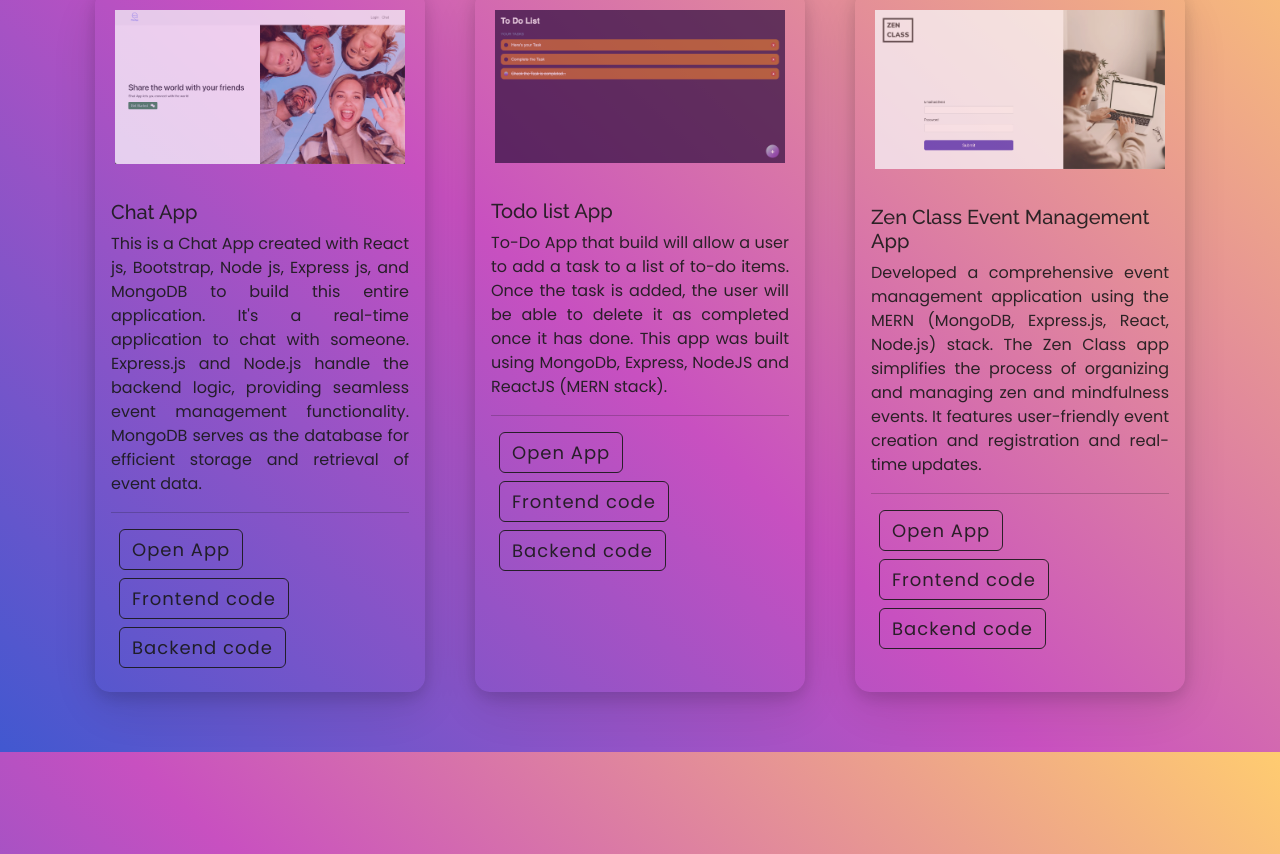
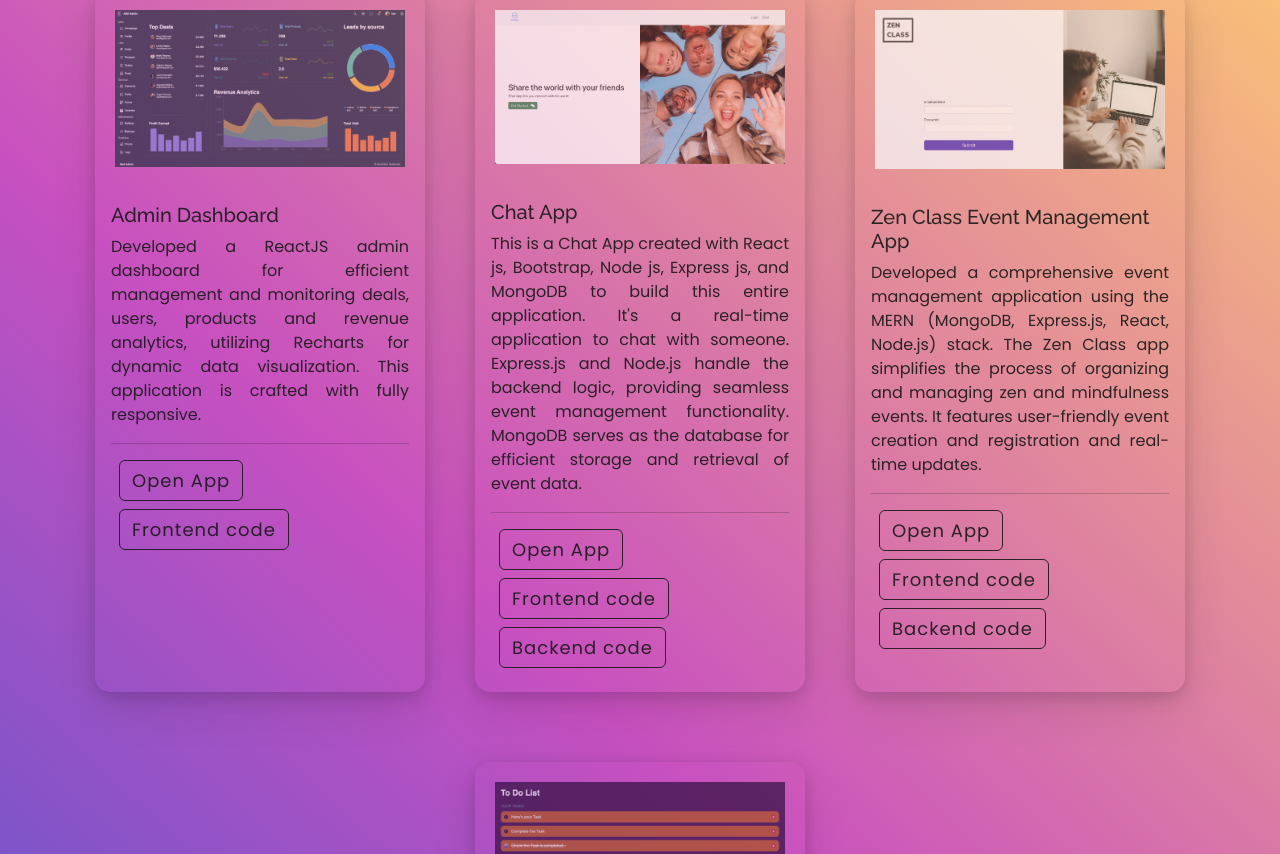
Before and after one commit to Abdul-43/portfolio, a React (Create React App) app: page / in a window 1280 px wide. Shown: the part 1766-2620 px from the top of the page. Built offline with nearby package versions, Linux system fonts and the light colour scheme.

Commit message:
third project

```diff
--- a/src/App.js
+++ b/src/App.js
@@ -16,7 +16,7 @@ function App() {
     x: 0,
     y: 0
   });
-  // console.log(mousePosition);
+
 
   useEffect(() => {
     const mouseMove = e => {
--- a/src/components/Header/Header.js
+++ b/src/components/Header/Header.js
@@ -88,7 +88,7 @@ function Header() {
           <Button
             onClick={() => {
               window.open(
-                "https://drive.google.com/file/d/1KewKReGCnUToEtF8gMz2gMPp7CBsAFpI/view?usp=sharing"
+                "https://drive.google.com/file/d/12S8oecif8gfOlP2KwJySv-Iw5FVgzJm8/view?usp=drive_link"
               );
             }}
             className="resumebtn"
--- a/src/components/Homepage/Homepage.js
+++ b/src/components/Homepage/Homepage.js
@@ -4,7 +4,6 @@ import { Container, Row, Col } from 'react-bootstrap'
 import Text from '../Homepage/Text'
 import {
   AiFillGithub,
-  AiFillInstagram,
 } from "react-icons/ai";
 import { FaLinkedinIn } from "react-icons/fa";
 
--- a/src/components/Projectlist/ProjectCard.js
+++ b/src/components/Projectlist/ProjectCard.js
@@ -14,16 +14,16 @@ function ProjectCard(props) {
           {props.description}
         </Card.Text>
         <hr />
-        <div className="d-flex flex-wrap">
-          <Button className="viewbtn mx-2 mb-2" variant="primary" href={props.ghLink} target="_blank">
+        <div className="d-flex flex-wrap ">
+          {props.ghLink && <Button className="viewbtn mx-2 mb-2" variant="primary" href={props.ghLink} target="_blank">
             Open App
-          </Button>
-          <Button className="viewbtn mx-2 mb-2" variant="primary" href={props.feLink} target="_blank">
+          </Button>}
+          {props.feLink && <Button className="viewbtn mx-2 mb-2" variant="primary" href={props.feLink} target="_blank">
             Frontend code
-          </Button>
-          <Button className="viewbtn mx-2 mb-2" variant="primary" href={props.beLink} target="_blank">
+          </Button>}
+          {props.beLink && <Button className="viewbtn mx-2 mb-2" variant="primary" href={props.beLink} target="_blank">
             Backend code
-          </Button>
+          </Button>}
         </div>
         {/* {console.log(props)}
         {!props.isBlog && props.demoLink && (
--- a/src/components/Projectlist/Projectlist.js
+++ b/src/components/Projectlist/Projectlist.js
@@ -5,7 +5,7 @@ import { Container, Row, Col } from 'react-bootstrap'
 import chatApp from '../../Assets/chatApp dp.png'
 import Todolist from '../../Assets/Todo-list.png'
 import zenClass from '../../Assets/zen class.png'
-
+import adminDashboard from "../../Assets/admin-dashboard.png"
 
 function Projectlist() {
   return (
@@ -16,6 +16,18 @@ function Projectlist() {
             <h3 className='aboutmetext' style={{ display: "flex", justifyContent: "center" }} >Projects </h3>
             <Col md={4} className="project-card">
               <ProjectCard
+                imgPath={adminDashboard}
+                isBlog={false}
+                title="Admin Dashboard"
+                description="Developed a ReactJS admin dashboard for efficient management and monitoring deals, users, products and revenue analytics, utilizing Recharts for dynamic data visualization. This application is crafted with fully responsive."
+                ghLink="https://react-dashboard-vite.netlify.app"
+                feLink="https://github.com/Abdul-43/react-dashboard.git"
+                beLink=""
+
+              />
+            </Col>
+            <Col md={4} className="project-card">
+              <ProjectCard
                 imgPath={chatApp}
                 isBlog={false}
                 title="Chat App"
@@ -23,6 +35,21 @@ function Projectlist() {
                 ghLink="https://enchanting-torrone-b257ed.netlify.app"
                 feLink="https://github.com/Abdul-43/chatApp-client.git"
                 beLink="https://github.com/Abdul-43/chatApp-server.git"
+              />
+            </Col>
+
+
+
+            <Col md={4} className="project-card">
+              <ProjectCard
+                imgPath={zenClass}
+                isBlog={false}
+                title="Zen Class Event Management App"
+                description="Developed a comprehensive event management application using the MERN (MongoDB, Express.js, React, Node.js) stack. The Zen Class app simplifies the process of organizing and managing zen and mindfulness events. It features user-friendly event creation and registration and real-time updates. "
+                ghLink="https://soft-duckanoo-304444.netlify.app"
+                feLink="https://github.com/Abdul-43/Zen-class-Event-Management-for-students-frontend.git"
+                beLink="https://github.com/Abdul-43/Zen-class-Event-Management-for-students-backend.git"
+
               />
             </Col>
 
@@ -39,19 +66,6 @@ function Projectlist() {
               />
             </Col>
 
-            <Col md={4} className="project-card">
-              <ProjectCard
-                imgPath={zenClass}
-                isBlog={false}
-                title="Zen Class Event Management App"
-                description="Developed a comprehensive event management application using the MERN (MongoDB, Express.js, React, Node.js) stack. The Zen Class app simplifies the process of organizing and managing zen and mindfulness events. It features user-friendly event creation and registration and real-time updates. "
-                ghLink="https://soft-duckanoo-304444.netlify.app"
-                feLink="https://github.com/Abdul-43/Zen-class-Event-Management-for-students-frontend.git"
-                beLink="https://github.com/Abdul-43/Zen-class-Event-Management-for-students-backend.git"
-
-              />
-            </Col>
-
           </Row>
         </Container>
       </Container>
```
Also changed, not shown: src/Assets/admin-dashboard.png (added), 1 other file (tests, documents, lock files or other folders).
